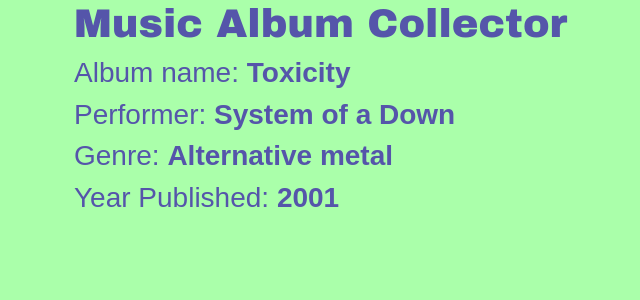
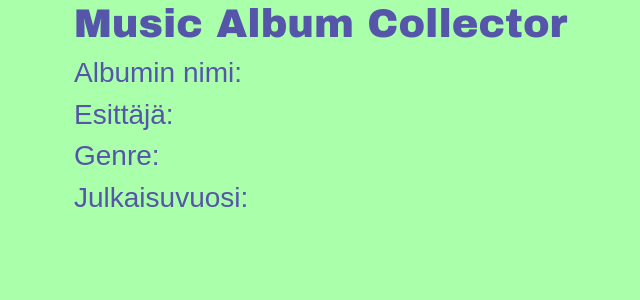
Before and after one commit to janne-remes/music-album-collector, a React (Create React App) app: page / in a window 1280 px wide. Shown: the top 300 px of the page, without its empty margins (11-651 px from the left). Built offline with nearby package versions, Linux system fonts and the light colour scheme; the HTML template or start-up script is replaced by a standard one.

Commit message:
Osioissa 5 ja 6 menossa.

```diff
--- /dev/null
+++ b/src/components/DataManager.js
@@ -0,0 +1,31 @@
+import React, { Component } from 'react'
+import MusicAlbum from './MusicAlbum.js';
+
+export class DataManager extends Component {
+
+    render() {
+
+        var musicAlbumCollection = [];
+
+        function InitDataManager(album, performer, genre, year, cover){
+            musicAlbumCollection.push(new MusicAlbum(album, performer, genre, year, cover))
+        }
+
+        InitDataManager("Toxicity", "System of a Down", "Alternative metal", 2001, "https://upload.wikimedia.org/wikipedia/en/6/64/SystemofaDownToxicityalbumcover.jpg")
+        InitDataManager("Master of Puppets", "Metallica", "Thrash metal", 1986, "https://upload.wikimedia.org/wikipedia/en/b/b2/Metallica_-_Master_of_Puppets_cover.jpg")
+        InitDataManager("Kun Suomi putos puusta", "Ismo Alanko", "Rock", 1990, "https://upload.wikimedia.org/wikipedia/fi/e/ed/Suomiputos.jpg")
+
+        console.log(musicAlbumCollection);
+
+        return (
+            <div>
+                <h3 className="details">Albumin nimi:</h3>
+                <h3 className="details">Esittäjä:</h3>
+                <h3 className="details">Genre:</h3>
+                <h3 className="details">Julkaisuvuosi:</h3>
+            </div>
+        )
+    }
+}
+
+export default DataManager;
--- a/src/components/MainWindow.js
+++ b/src/components/MainWindow.js
@@ -1,5 +1,6 @@
 import React, { Component } from 'react';
 import MusicAlbum from './MusicAlbum';
+import DataManager from './DataManager';
 
 import './MainWindow.css'
 
@@ -7,7 +8,7 @@
     render() {
         return (
             <div>
-                <MusicAlbum/>
+                <DataManager/>
             </div>
         )
     }
--- a/src/components/MusicAlbum.js
+++ b/src/components/MusicAlbum.js
@@ -1,37 +1,11 @@
-import React, { Component } from 'react';
-
-class MusicAlbum extends Component {
-    constructor() {
-        super()
-
-        this.state = {
-             albumName: "Toxicity",
-             performerName: "System of a Down",
-             genre: "Alternative metal",
-             yearPublished: 2001
+class MusicAlbum {
+    constructor(albumName, performerName, genre, yearPublished, coverURL) {
+        this.albumName = albumName;
+        this.performerName = performerName;
+        this.genre = genre;
+        this.yearPublished = yearPublished;
+        this.coverURL = coverURL;
         }
     }
 
-    //constructor(albumName, performerName, genre, yearPublished){
-    //    this.albumName = albumName;
-    //    this.performerName = performerName;
-    //    this.genre = genre;
-    //    this.yearPublished = yearPublished;
-    //};
-
-    //const albumOme = new MusicAlbum("Toxicity", "System of a Down", "Alternative metal", 2001);
-
-    render() {
-
-        return (
-            <div>
-                <h3 className="details">Album name: <span className="details details-bolded">{this.state.albumName}</span></h3>
-                <h3 className="details">Performer: <span className="details details-bolded">{this.state.performerName}</span></h3>
-                <h3 className="details">Genre: <span className="details details-bolded">{this.state.genre}</span></h3>
-                <h3 className="details">Year Published: <span className="details details-bolded">{this.state.yearPublished}</span></h3>
-            </div>
-        );
-    }
-}
-
-export default MusicAlbum;
+export default MusicAlbum
```
Also changed, not shown: src/components/MusicAlbumContainer.js (added, +13 -0 lines), src/components/MusicAlbumContainerData.js (added), src/components/MusicAlbumContainerImage.js (added).
